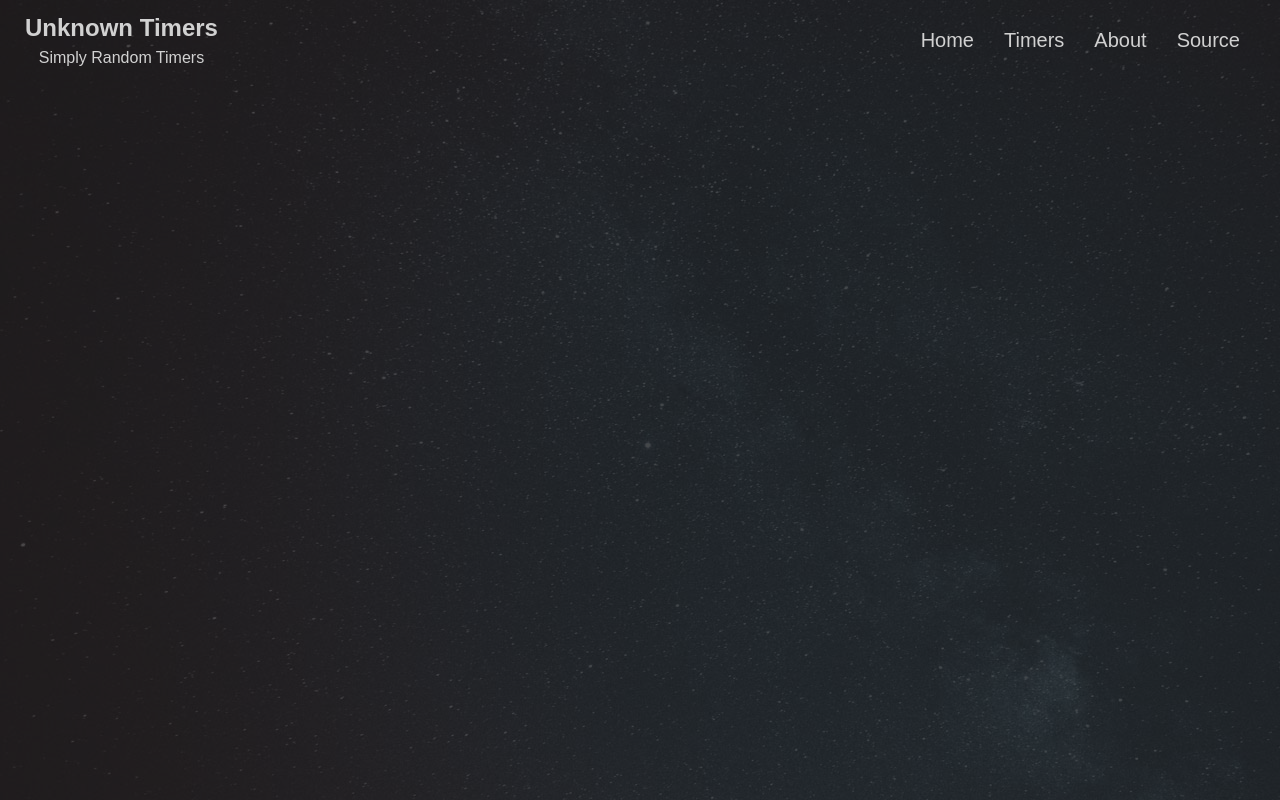
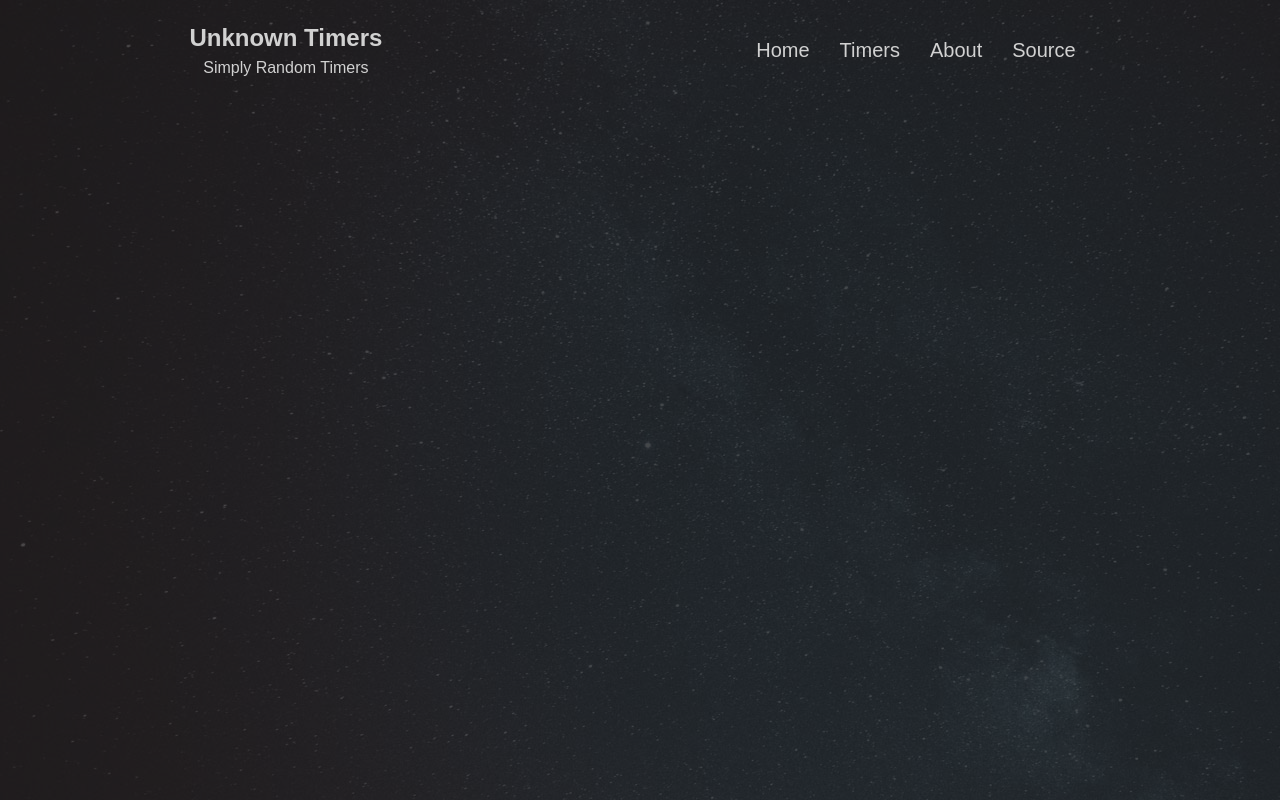
Before and after one commit to josue-rojas/Unknown-Timers, a React (Create React App) app in the folder timer-ui/: page / in a window 1280 px wide. Built offline with nearby package versions, Linux system fonts and the light colour scheme.

Commit message:
minor style changes to menu

```diff
--- a/timer-ui/src/components/Background.js
+++ b/timer-ui/src/components/Background.js
@@ -8,20 +8,20 @@ export default class Background extends Component {
         width: '100vw',
         height: '100vh',
         zIndex: '-1',
-        position: 'absolute',
+        position: 'fixed',
       },
       background: {
         width: '100vw',
         height: '100vh',
         zIndex: '-2',
-        position: 'absolute',
+        position: 'fixed',
         backgroundImage: 'url(' + background_image + ')'
       },
       shade: {
         width: '100vw',
         height: '100vh',
-        zIndex: '-2',
-        position: 'absolute',
+        zIndex: '-1',
+        position: 'fixed',
         backgroundColor: 'rgba(33,31,33,0.82)',
       }
     }
--- a/timer-ui/src/components/Menu.js
+++ b/timer-ui/src/components/Menu.js
@@ -47,12 +47,13 @@ export default class Menu extends Component {
       nav: {
         display: 'flex',
         width: '100vw',
-        justifyContent: 'space-between',
+        justifyContent: 'space-around',
         alignItems: 'center',
-        padding: '10px 25px'
+        padding: '20px 25px'
       },
       titles: {
-        textAlign: 'center'
+        textAlign: 'center',
+        marginRight: '30px',
       },
       title: {
         fontSize: '1.5rem',
--- a/timer-ui/src/components/styles/Menu.css
+++ b/timer-ui/src/components/styles/Menu.css
@@ -10,8 +10,8 @@
   top: 0;
   left: 0;
   width: 100%;
-  min-height: calc(100vh - 80px);
-  padding-top: 90px;
+  min-height: calc(100vh - 100px);
+  padding-top: 110px;
   flex-direction: column;
   align-items: center;
 }
@@ -34,7 +34,7 @@
     min-height: 0;
     padding: 0;
     flex-direction: row;
-    margin-left: auto;
+    /* margin-left: auto; */
     width: auto;
     position: relative;
   }
```
Also changed, not shown: 1 other file (tests, documents, lock files or other folders).
